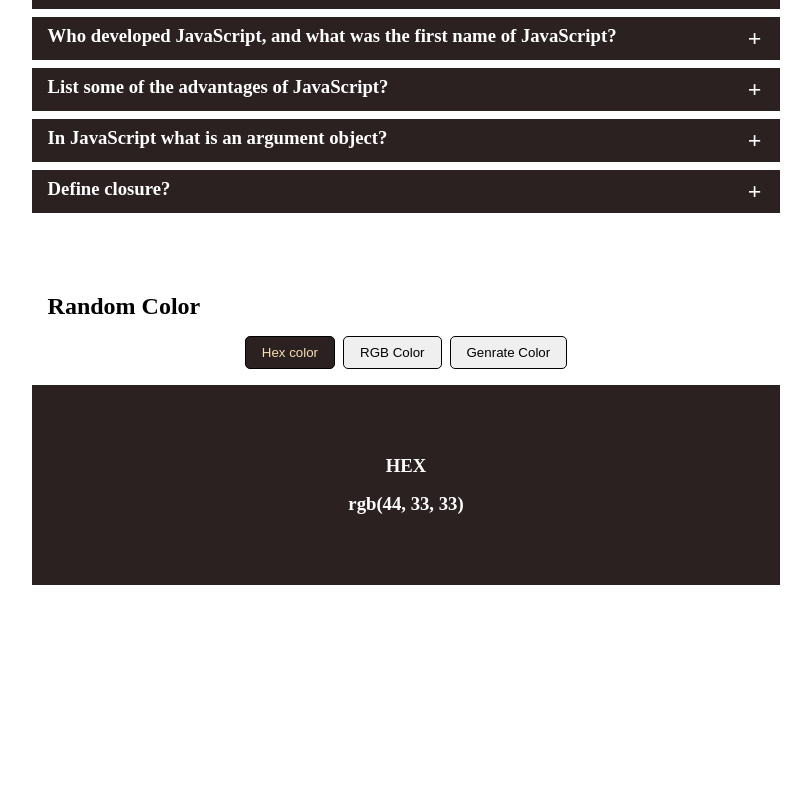
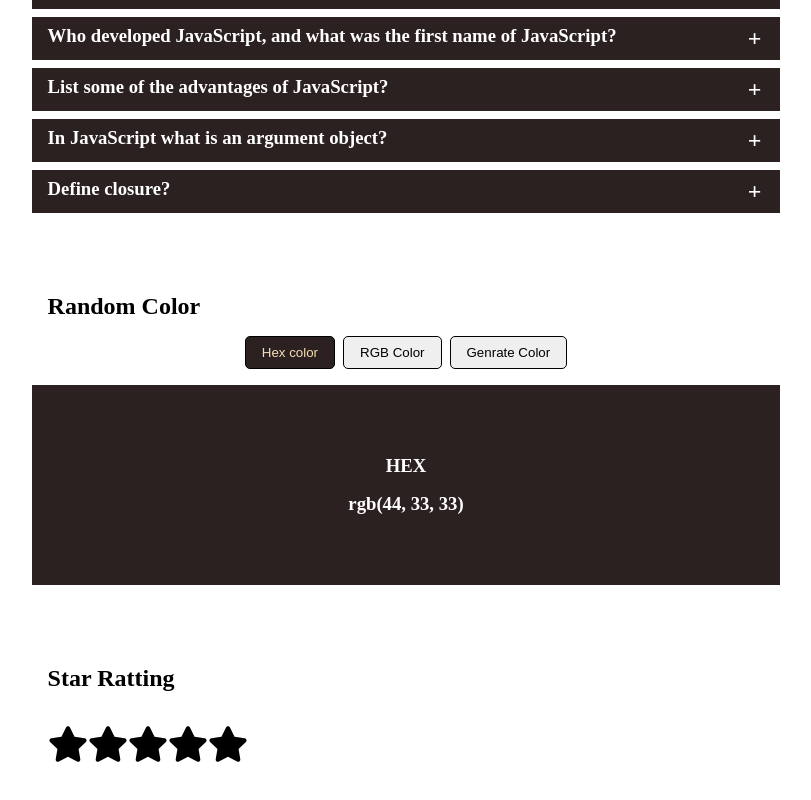
Before and after one commit to Rammuwel/reactProjects, a React (Vite) app in the folder AccordianProject/: page / in a window 1280 px wide. Shown: the part 194-994 px from the top of the page, without its empty margins (234-1045 px from the left). Before the commit the page ends 816 px from the top, so only its background shows below. Built offline with nearby package versions, Linux system fonts and the light colour scheme.

Commit message:
creating star ratting project

```diff
--- a/AccordianProject/package.json
+++ b/AccordianProject/package.json
@@ -11,7 +11,8 @@
   },
   "dependencies": {
     "react": "^18.3.1",
-    "react-dom": "^18.3.1"
+    "react-dom": "^18.3.1",
+    "react-icons": "^5.4.0"
   },
   "devDependencies": {
     "@eslint/js": "^9.17.0",
--- a/AccordianProject/src/App.jsx
+++ b/AccordianProject/src/App.jsx
@@ -2,6 +2,7 @@
 import './App.css'
 import Accordian from './components/Accondian'
 import RandomColor from './components/randomColor'
+import StartRatting from './components/StarRatting'
 
 function App() {
 
@@ -10,6 +11,8 @@
    <div>
      <Accordian/>
      <RandomColor/>
+     <StartRatting noOfStars={5}/>
+
    </div>
   )
 }
--- /dev/null
+++ b/AccordianProject/src/components/StarRatting/index.jsx
@@ -0,0 +1,49 @@
+import React, { useState } from 'react';
+import { FaStar } from 'react-icons/fa';
+import './style.css';
+
+function StartRatting({noOfStars = 5}) {
+
+    const [ratting, setRatting] =useState(0);
+    const [hover, setHover] =useState(0);
+
+  function handleClick(currentIndex){
+    setRatting(currentIndex);
+    console.log(ratting);
+
+
+  }
+
+
+  function handleMouseEnter(currentIndex){
+      setHover(currentIndex);
+  }
+
+  function handleMouseLeave(){
+      setHover(ratting);
+  }
+  return (
+    <div className='starRatting'>
+        <div className='heading'>
+            <h2>Star Ratting</h2>
+        </div>
+        <div className='stars'>
+           {
+            [...Array(noOfStars)].map((_, index) =>{
+                index += 1
+                return <FaStar
+                 key={index}
+                 className={index <= (hover || ratting) ? 'activeStar' : 'inactiveStar'}
+                 onClick={()=>handleClick(index)}
+                 onMouseEnter={()=>handleMouseEnter(index)}
+                 onMouseLeave={()=>handleMouseLeave()}
+                 size={40}
+                />
+            })
+           }
+        </div>
+    </div>
+  )
+}
+
+export default StartRatting
--- /dev/null
+++ b/AccordianProject/src/components/StarRatting/style.css
@@ -0,0 +1,20 @@
+.starRatting{
+    width: 100%;
+    margin-top: 2rem;
+    padding: 1rem;
+}
+.stars{
+    width: 60%;
+    padding: 1rem;
+    margin: auto;
+    cursor:pointer;
+}
+
+.activeStar{
+    color: #fff700;
+
+}
+
+.inactiveStar{
+    color: #000000;
+}
```
Also changed, not shown: 1 other file (tests, documents, lock files or other folders).
